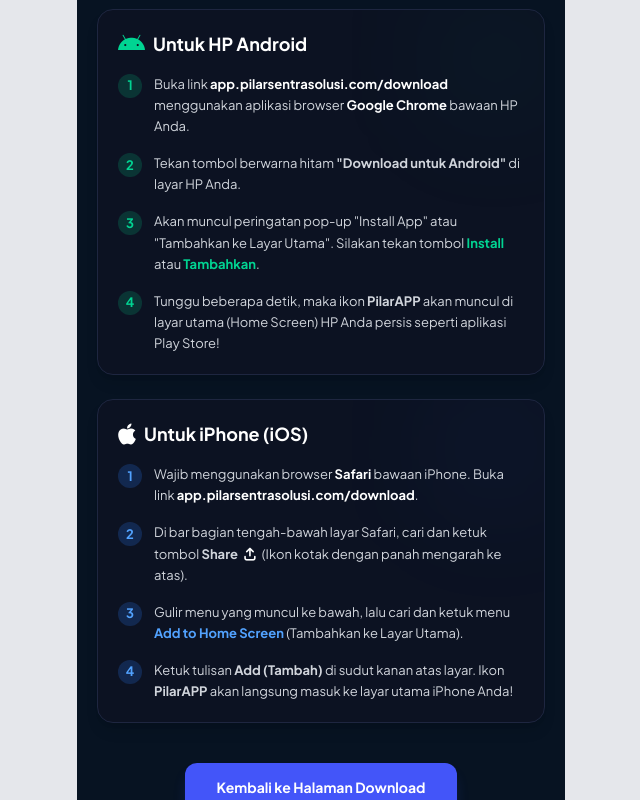
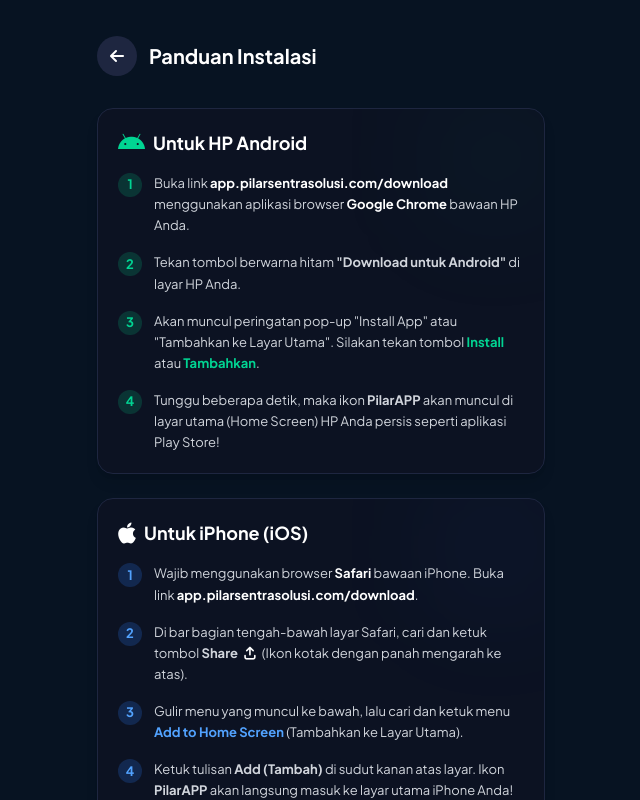
Before and after one commit to pilarapp/absensi-app, a Next.js app: page /panduan in a window 1280 px wide. Shown: the whole page, without its empty margins (319-959 px from the left). Built offline with nearby package versions, Linux system fonts and the light colour scheme.

Commit message:
Update page.tsx

```diff
--- a/src/app/panduan/page.tsx
+++ b/src/app/panduan/page.tsx
@@ -7,7 +7,7 @@
 
 export default function PanduanPage() {
   return (
-    <div className="min-h-screen bg-[#071322] text-gray-200 p-5 font-sans pb-10">
+    <div className="h-full w-full overflow-y-auto scrollable-content bg-[#071322] text-gray-200 p-5 font-sans pb-10">
       <div className="max-w-md mx-auto space-y-6">
 
         {/* Navbar / Header */}
```
